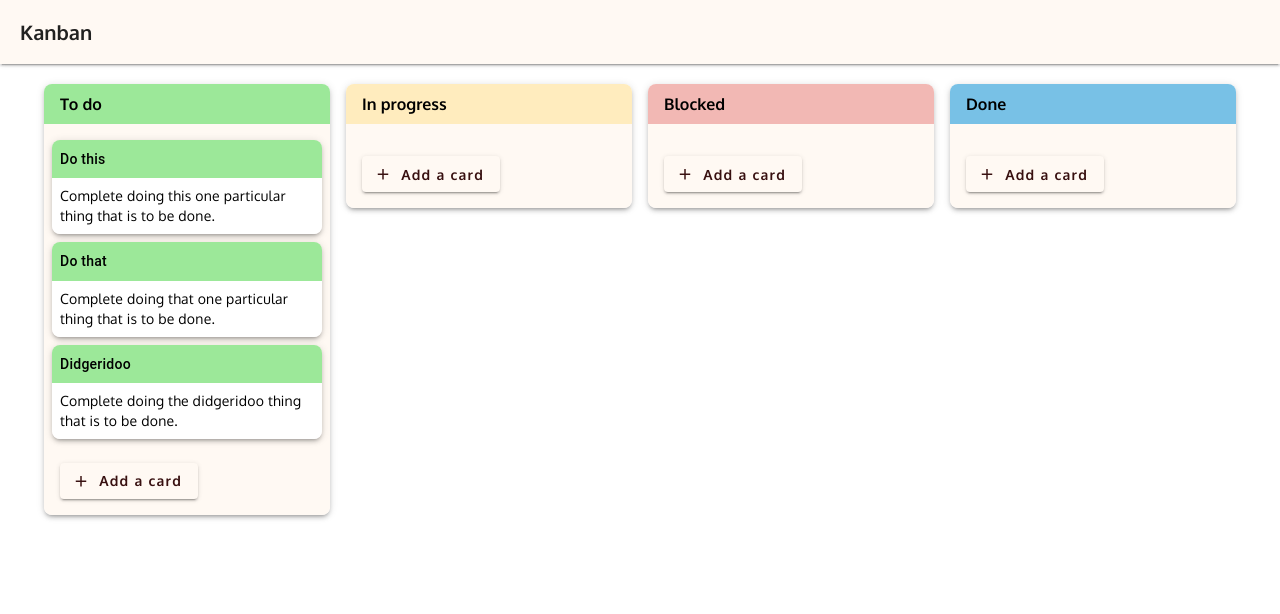
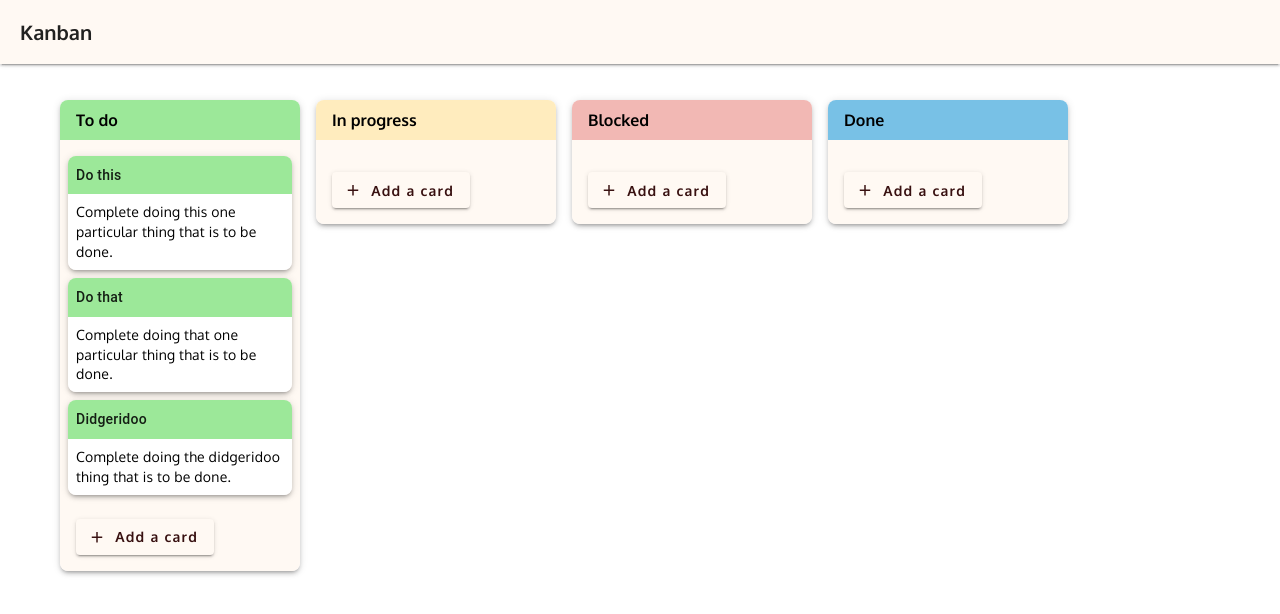
Before and after one commit to malthesers/vue-kanban, a Vue app: page / in a window 1280 px wide. Shown: the top 614 px of the page. Built offline with nearby package versions, Linux system fonts and the light colour scheme.

Commit message:
Re-factored statusContainers into scalable array

```diff
--- a/src/assets/main.css
+++ b/src/assets/main.css
@@ -24,6 +24,10 @@
   max-height: 100%;
 }
 
+.max-w-none {
+  max-width: none !important;
+}
+
 /* ----- Vue Draggable classes ----- */
 
 [data-draggable='true'] {
--- a/src/components/KanbanBoard.vue
+++ b/src/components/KanbanBoard.vue
@@ -1,11 +1,12 @@
 <template>
   <VMain class="d-flex h-screen">
-    <VContainer class="mt-4 grow">
-      <VRow class="h-100 ga-4">
-        <StatusContainer status="toDo" bgColor="bg-pastelGreen" />
-        <StatusContainer status="inProgress" bgColor="bg-pastelYellow" />
-        <StatusContainer status="blocked" bgColor="bg-pastelRed" />
-        <StatusContainer status="done" bgColor="bg-pastelBlue" /> </VRow
+    <VContainer class="mt-4 grow overflow-x-scroll">
+      <VRow class="h-100 pa-4 ga-4 flex-nowrap flex-sm-row">
+        <StatusContainer
+          v-for="(container, index) in tasksStore.statusContainers"
+          :index="index"
+          :bgColor="container.color"
+        /> </VRow
     ></VContainer>
   </VMain>
 </template>
--- a/src/components/KanbanCard.vue
+++ b/src/components/KanbanCard.vue
@@ -1,6 +1,8 @@
 <template>
   <VCard variant="elevated" class="rounded-lg mb-2 elevation-3">
-    <VCardTitle :class="bgColor" class="pa-2 text-body-2">{{ task.title }}</VCardTitle>
+    <VCardTitle :style="{ backgroundColor: bgColor }" class="pa-2 text-body-2">{{
+      task.title
+    }}</VCardTitle>
     <VCardText class="pa-2 bg-white">{{ task.description }}</VCardText>
   </VCard>
 </template>
--- a/src/components/StatusContainer/StatusContainer.vue
+++ b/src/components/StatusContainer/StatusContainer.vue
@@ -1,8 +1,8 @@
 <template>
   <VCol class="max-h-100 h-fit pa-0 rounded-lg d-flex flex-column overflow-hidden elevation-3">
-    <StatusContainerTitle :title="tasksStore.tasksContainers[status].title" :bgColor="bgColor" />
+    <StatusContainerTitle :title="tasksStore.statusContainers[index].title" :bgColor="bgColor" />
     <draggable
-      v-model="tasksStore.tasksContainers[status].tasks"
+      v-model="tasksStore.statusContainers[index].tasks"
       group="tasks"
       item-key="title"
       class="bg-primary px-2 py-4 overflow-y-auto overflow-x-hidden"
@@ -23,7 +23,7 @@ import { useTasksStore } from '@/stores/tasksStore'
 import draggable from 'vuedraggable'
 
 defineProps<{
-  status: 'toDo' | 'inProgress' | 'blocked' | 'done'
+  index: number
   bgColor: string
 }>()
 
@@ -33,3 +33,10 @@ function toggleGrabbingCursor() {
   document.querySelector('html')?.classList.toggle('grabbing')
 }
 </script>
+
+<style scoped>
+.v-col {
+  min-width: 15rem;
+  max-width: 15rem;
+}
+</style>
--- a/src/components/StatusContainer/StatusContainerTitle.vue
+++ b/src/components/StatusContainer/StatusContainerTitle.vue
@@ -1,5 +1,5 @@
 <template>
-  <p :class="bgColor" class="px-4 py-2 font-weight-bold">
+  <p :style="{ backgroundColor: bgColor }" class="px-4 py-2 font-weight-bold">
     {{ title }}
   </p>
 </template>
--- a/src/stores/tasksStore.ts
+++ b/src/stores/tasksStore.ts
@@ -1,17 +1,11 @@
 import type { IStatusContainer } from '@/types'
 import { defineStore } from 'pinia'
 
-interface ITasksContainers {
-  toDo: IStatusContainer
-  inProgress: IStatusContainer
-  blocked: IStatusContainer
-  done: IStatusContainer
-}
-
 export const useTasksStore = defineStore('tasks', () => {
-  const tasksContainers = ref<ITasksContainers>({
-    toDo: {
+  const statusContainers = ref<IStatusContainer[]>([
+    {
       title: 'To do',
+      color: '#9CE899',
       tasks: [
         {
           title: 'Do this',
@@ -27,19 +21,22 @@ export const useTasksStore = defineStore('tasks', () => {
         }
       ]
     },
-    inProgress: {
+    {
       title: 'In progress',
+      color: '#FFECBE',
       tasks: []
     },
-    blocked: {
+    {
       title: 'Blocked',
+      color: '#F2B8B4',
       tasks: []
     },
-    done: {
+    {
       title: 'Done',
+      color: '#78C1E6',
       tasks: []
     }
-  })
+  ])
 
-  return { tasksContainers }
+  return { statusContainers }
 })
--- a/src/types/index.ts
+++ b/src/types/index.ts
@@ -5,5 +5,6 @@ export interface ITask {
 
 export interface IStatusContainer {
   title: string
+  color: string
   tasks: ITask[]
 }
```
